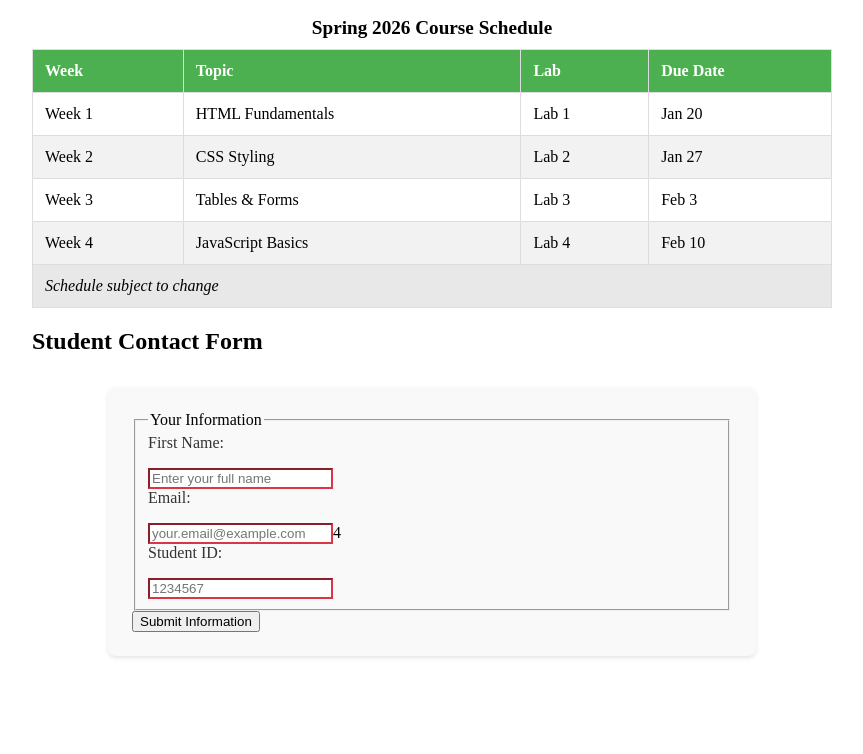
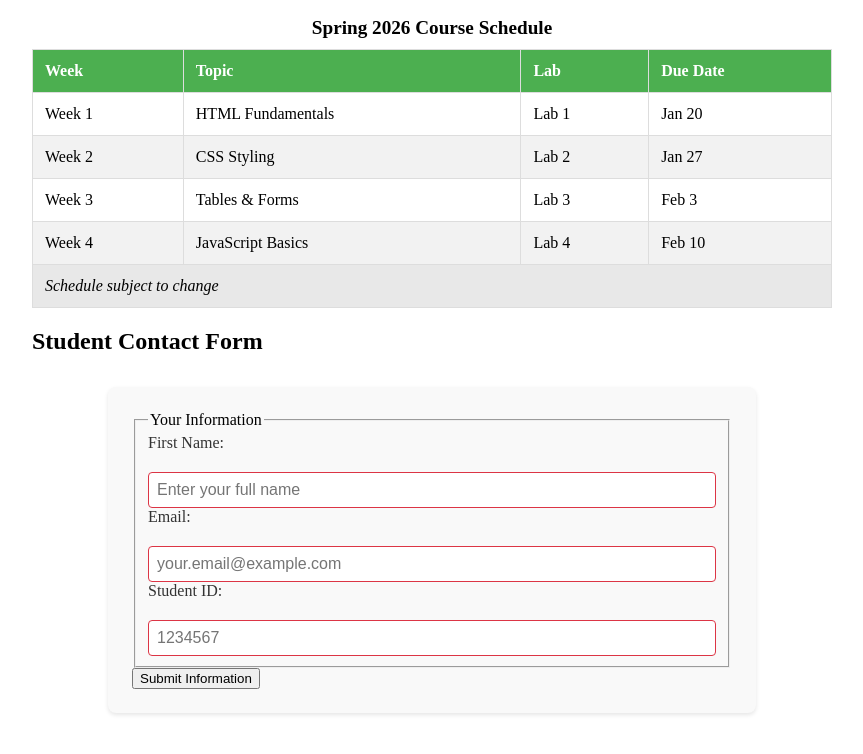
Before and after one commit to Rich93147/GeneralWebDev, a website: page client/public/IC-8/ic8.html in a window 1280 px wide. Shown: the part 130-884 px from the top of the page, without its empty margins (208-1071 px from the left). Before the commit the page ends 838 px from the top, so only its background shows below. Drawn offline with Linux system fonts and the light colour scheme.

Commit message:
Updated IC8 CSS and HTML files.

```diff
--- a/client/public/IC-8/css/ic8.css
+++ b/client/public/IC-8/css/ic8.css
@@ -68,3 +68,14 @@ input:invalid {
 input:valid {
     border-color: #28a745;
 }
+
+input {
+    width: 100%;
+    padding: 0.5rem;
+    margin-top: 0.25rem;
+    border: 1px solid #ccc;
+    border-radius: 4px;
+    border-radius: 4px;
+    font-size: 1rem;
+    box-sizing: border-box;
+}
--- a/client/public/IC-8/ic8.html
+++ b/client/public/IC-8/ic8.html
@@ -3,13 +3,12 @@
 <!DOCTYPE html>
 <html lang="en">
 <head>
-
   <meta charset="UTF-8">
   <meta name="viewport" content="width=device-width, initial-scale=1.0">
   <title>IC8 - Tables</title>
-
   <link rel="stylesheet" href="css/ic8.css">
 </head>
+
 <body>
 
   <h1>IC8: Course Schedule</h1>
@@ -61,31 +60,26 @@
     </tfoot>
   </table>
 
-</body>
-</html>
+  <!-- Student Contact Form -->
+  <h2>Student Contact Form</h2>
 
-<!-- Student Contact Form-->
- <h2>Student Contact Form</h2>
   <form action="https://httpbin.org/post" method="post">
-    <!-- Step 5: Create fieldset and legend-->
     <fieldset>
-        <legend> Your Information</legend>
-        <!-- Step 8: Add form fields-->
+      <legend>Your Information</legend>
 
-        <!-- Step 8.1: Full Name Fields-->
-        <label for="fullname"> First Name:</label>
+      <label for="fullname">First Name:</label>
       <input type="text" id="fullname" name="fullname" placeholder="Enter your full name" required>
 
-        <!-- Step 8.2: Email Field-->
-        <label for="email"> Email:</label>
-        <input type="email" id="email" name="email" placeholder="your.email@example.com" required>4
+      <label for="email">Email:</label>
+      <input type="email" id="email" name="email" placeholder="your.email@example.com" required>
 
-        <!-- Step 8.3: Student ID Field with pattern validation-->
-        <label for="student-id"> Student ID:</label>
+      <label for="student-id">Student ID:</label>
       <input type="text" id="student-id" name="student-id" pattern="[0-9]{7}" placeholder="1234567" required>
 
     </fieldset>
 
-     <button type="submit"> Submit Information</button>
+    <button type="submit">Submit Information</button>
+  </form>
+
 </body>
 </html>
```
Lines whose indentation alone changed are shown as unchanged.
